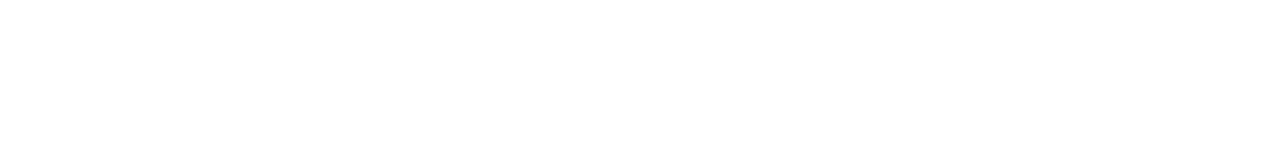
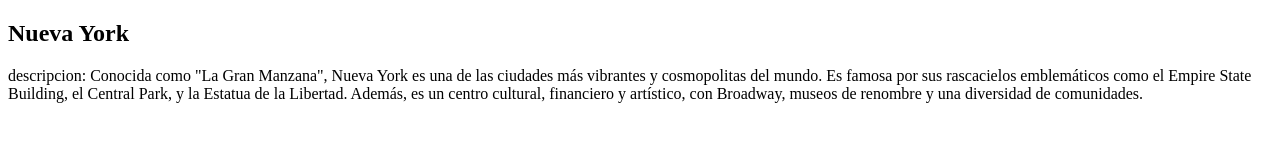
Before and after one commit to Andresj14G/Ejercicio-4, a plain HTML site: page index.html in a window 1280 px wide. Drawn offline with Linux system fonts and the light colour scheme.

Commit message:
Two commit

```diff
--- a/index.html
+++ b/index.html
@@ -6,6 +6,18 @@
     <title>Lugares Favoritos</title>
 </head>
 <body>
+    <div>
+        <h2> Nueva York</h2>
+        <p> descripcion: Conocida como "La Gran Manzana", Nueva York es una de las ciudades más vibrantes y cosmopolitas del mundo. Es famosa por sus rascacielos emblemáticos como el Empire State Building, el Central Park, y la Estatua de la Libertad. Además, es un centro cultural, financiero y artístico, con Broadway, museos de renombre y una diversidad de comunidades.</p>
 
+
+
+
+
+
+
+
+
+    </div>
 </body>
 </html>
```
